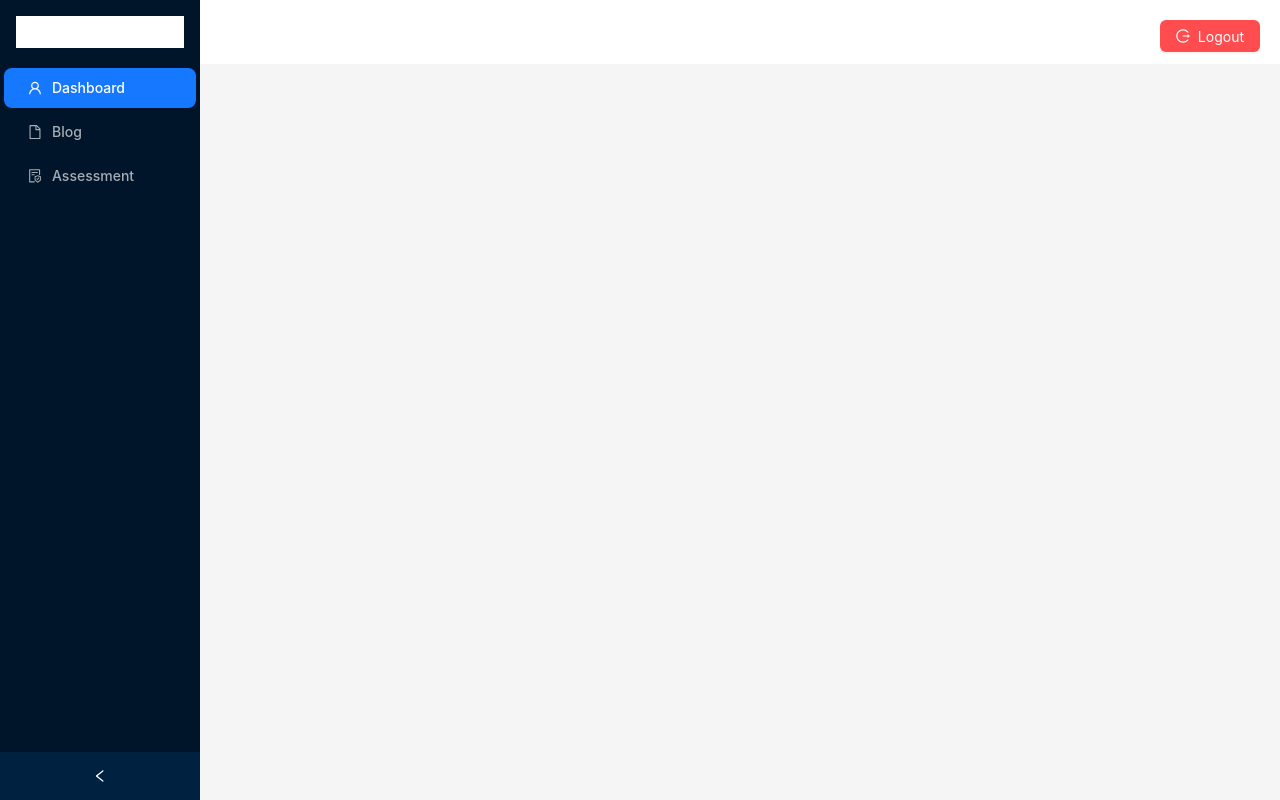
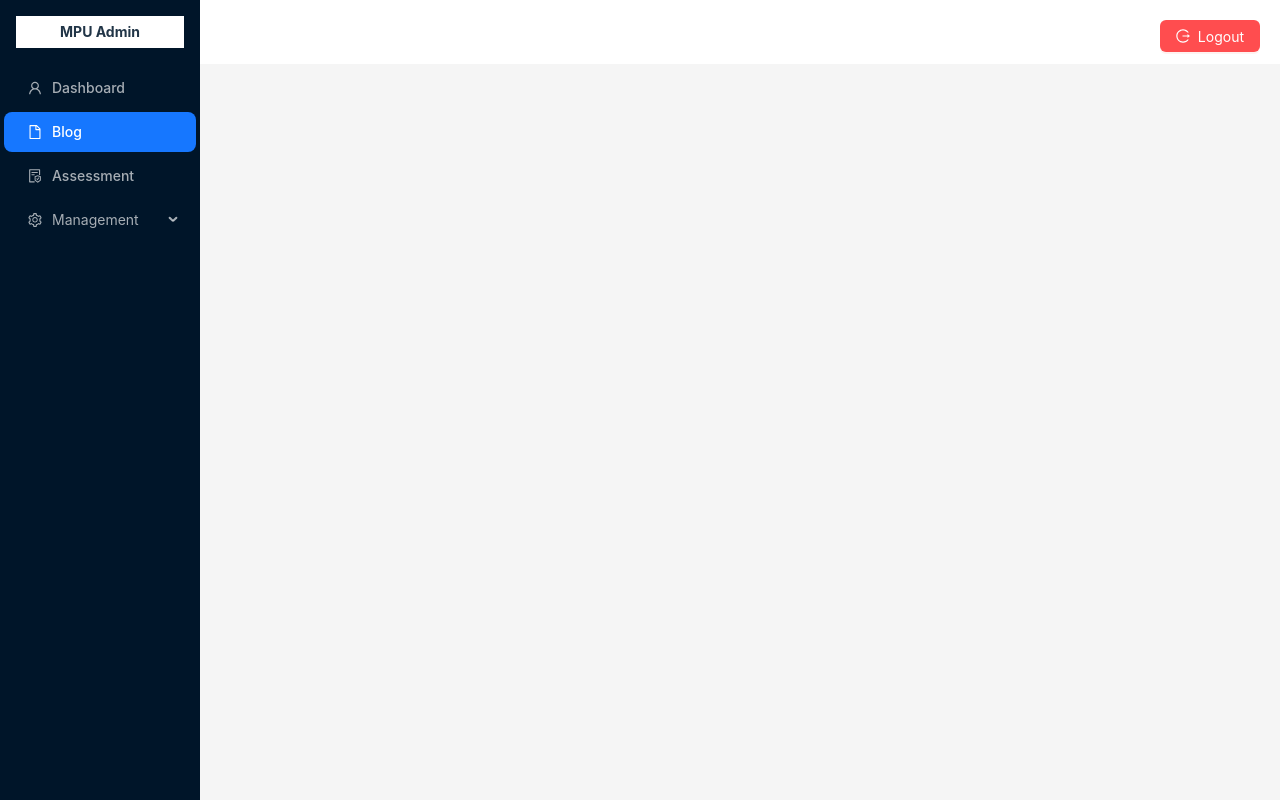
Before and after one commit to bagindaisfa/mpu-adminpanel-fe, a React (Vite) app: page /blogs in a window 1280 px wide. Built offline with nearby package versions, Linux system fonts and the light colour scheme; sample sign-in values are in the browser's storage.

Commit message:
Update Sidebar.jsx

```diff
--- a/src/components/Sidebar.jsx
+++ b/src/components/Sidebar.jsx
@@ -1,31 +1,99 @@
-import { Layout, Menu } from 'antd';
+import { Layout, Menu, Button } from 'antd';
 import {
   UserOutlined,
   FileOutlined,
   FileProtectOutlined,
+  SettingOutlined,
+  TeamOutlined,
+  LogoutOutlined,
 } from '@ant-design/icons';
-import { Link } from 'react-router-dom';
+import { Link, useLocation, useNavigate } from 'react-router-dom';
+import { removeToken } from '../utils/auth';
 
 const { Sider } = Layout;
 
+const menuItems = [
+  { key: '1', path: '/dashboard', label: 'Dashboard', icon: <UserOutlined /> },
+  { key: '2', path: '/blogs', label: 'Blog', icon: <FileOutlined /> },
+  {
+    key: '3',
+    path: '/assessments',
+    label: 'Assessment',
+    icon: <FileProtectOutlined />,
+  },
+  {
+    key: 'sub1',
+    label: 'Management',
+    icon: <SettingOutlined />,
+    children: [
+      { key: '4', path: '/users', label: 'Users', icon: <TeamOutlined /> },
+      { key: '5', path: '/roles', label: 'Roles', icon: <UserOutlined /> },
+    ],
+  },
+];
+
 const Sidebar = () => {
+  const location = useLocation();
+  const currentPath = location.pathname;
+  const navigate = useNavigate();
+
+  const handleLogout = () => {
+    removeToken();
+    navigate('/');
+  };
+
+  const getSelectedKey = () => {
+    const findItem = (items) => {
+      for (const item of items) {
+        if (item.children) {
+          const found = findItem(item.children);
+          if (found) return found;
+        } else if (currentPath.startsWith(item.path)) {
+          return item.key;
+        }
+      }
+      return null;
+    };
+    return findItem(menuItems) || '1';
+  };
+
+  const renderMenuItems = (items) =>
+    items.map((item) => {
+      if (item.children) {
+        return {
+          key: item.key,
+          icon: item.icon,
+          label: item.label,
+          children: renderMenuItems(item.children),
+        };
+      }
+      return {
+        key: item.key,
+        icon: item.icon,
+        label: <Link to={item.path}>{item.label}</Link>,
+      };
+    });
+
   return (
-    <Sider collapsible>
+    <Sider breakpoint="lg" collapsedWidth="0">
       <div
-        className="demo-logo-vertical"
-        style={{ height: 32, margin: 16, background: 'white' }}
+        style={{
+          height: 32,
+          margin: 16,
+          background: 'white',
+          textAlign: 'center',
+          lineHeight: '32px',
+          fontWeight: 'bold',
+        }}
+      >
+        MPU Admin
+      </div>
+      <Menu
+        theme="dark"
+        mode="inline"
+        selectedKeys={[getSelectedKey()]}
+        items={renderMenuItems(menuItems)}
       />
-      <Menu theme="dark" mode="inline" defaultSelectedKeys={['1']}>
-        <Menu.Item key="1" icon={<UserOutlined />}>
-          <Link to="/dashboard">Dashboard</Link>
-        </Menu.Item>
-        <Menu.Item key="2" icon={<FileOutlined />}>
-          <Link to="/blogs">Blog</Link>
-        </Menu.Item>
-        <Menu.Item key="3" icon={<FileProtectOutlined />}>
-          <Link to="/assessments">Assessment</Link>
-        </Menu.Item>
-      </Menu>
     </Sider>
   );
 };
```
